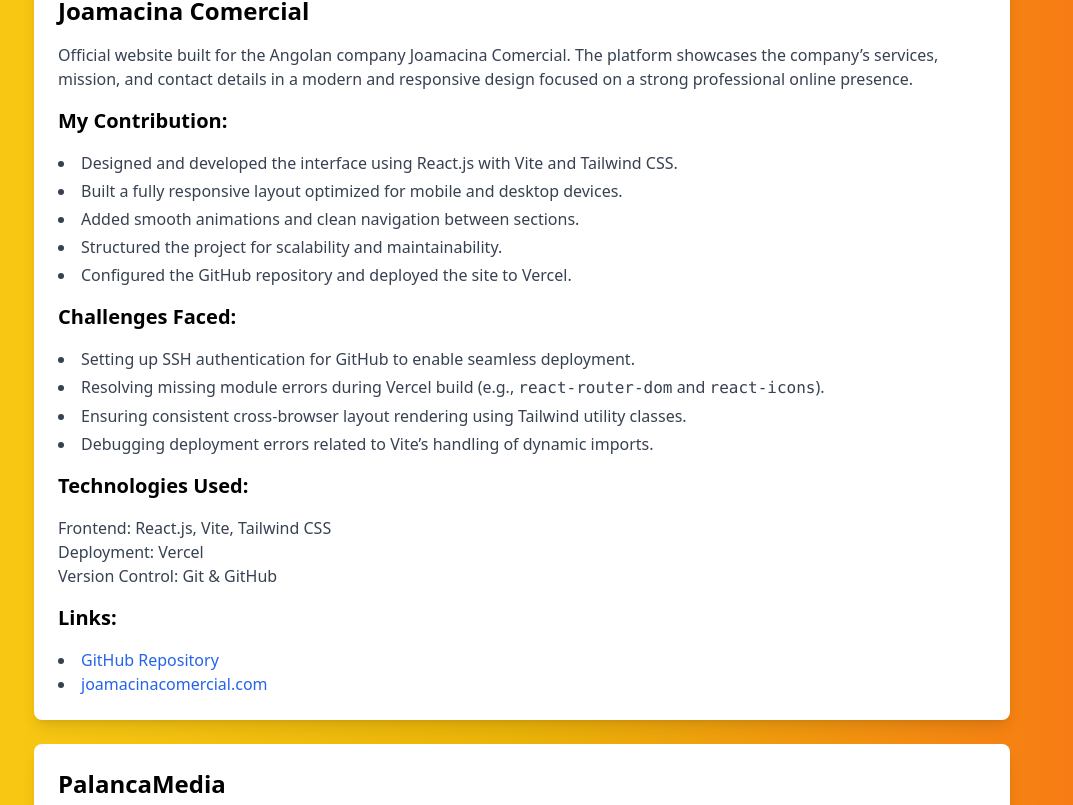
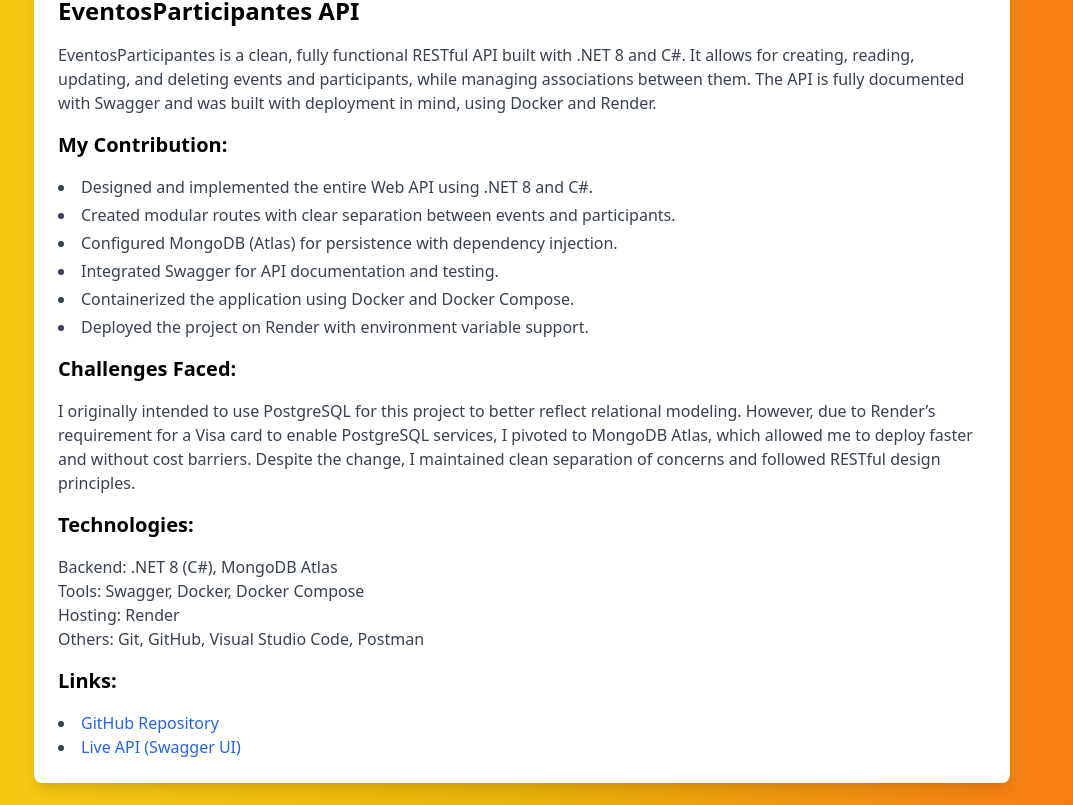
Before and after one commit to TheRealCocky/meu-portfolio-react, a React (Vite) app: page /projects in a window 1280 px wide. Shown: the part 951-1756 px from the top of the page, without its empty margins (118-1191 px from the left). Built offline with nearby package versions, Linux system fonts and the light colour scheme.

Commit message:
ajustando a minha stack

```diff
--- a/src/components/Home.jsx
+++ b/src/components/Home.jsx
@@ -27,7 +27,10 @@
                             <h1 className="text-xl sm:text-2xl md:text-3xl font-bold text-yellow-600">
                                 Euclides Alimador Baltazar Isaac
                             </h1>
-                            <p className="text-md sm:text-lg text-gray-700 mt-3">Web Developer (MERN Stack)</p>
+                            <p className="text-md sm:text-lg text-gray-700 mt-3">
+                                Full Stack Developer (MERN & .NET Web API)
+                            </p>
+
                         </div>
 
                         {/* Botões */}
--- a/src/components/Projects.jsx
+++ b/src/components/Projects.jsx
@@ -45,6 +45,60 @@
 
 
 
+            {/* Project: EventosParticipantes API */}
+            <div className="mb-6 p-6 bg-white rounded-lg shadow-lg space-y-4">
+                <h3 className="text-2xl font-semibold text-angola-black">EventosParticipantes API</h3>
+                <p className="text-gray-700">
+                    EventosParticipantes is a clean, fully functional RESTful API built with .NET 8 and C#. It allows for creating, reading, updating, and deleting events and participants, while managing associations between them. The API is fully documented with Swagger and was built with deployment in mind, using Docker and Render.
+                </p>
+
+                <h4 className="text-xl font-semibold mb-2 text-angola-black">My Contribution:</h4>
+                <ul className="list-disc list-inside text-gray-700 mb-4 space-y-1">
+                    <li>Designed and implemented the entire Web API using .NET 8 and C#.</li>
+                    <li>Created modular routes with clear separation between events and participants.</li>
+                    <li>Configured MongoDB (Atlas) for persistence with dependency injection.</li>
+                    <li>Integrated Swagger for API documentation and testing.</li>
+                    <li>Containerized the application using Docker and Docker Compose.</li>
+                    <li>Deployed the project on Render with environment variable support.</li>
+                </ul>
+
+                <h4 className="text-xl font-semibold text-angola-black">Challenges Faced:</h4>
+                <p className="text-gray-700 mb-4">
+                    I originally intended to use PostgreSQL for this project to better reflect relational modeling. However, due to Render’s requirement for a Visa card to enable PostgreSQL services, I pivoted to MongoDB Atlas, which allowed me to deploy faster and without cost barriers. Despite the change, I maintained clean separation of concerns and followed RESTful design principles.
+                </p>
+
+                <h4 className="text-xl font-semibold">Technologies:</h4>
+                <p className="text-gray-700 mb-4">
+                    Backend: .NET 8 (C#), MongoDB Atlas<br />
+                    Tools: Swagger, Docker, Docker Compose<br />
+                    Hosting: Render<br />
+                    Others: Git, GitHub, Visual Studio Code, Postman
+                </p>
+
+                <h4 className="text-xl font-semibold mb-2 text-angola-black">Links:</h4>
+                <ul className="list-disc list-inside text-gray-700 mb-4">
+                    <li>
+                        <a
+                            href="https://github.com/TheRealCocky/eventoparticipante"
+                            target="_blank"
+                            rel="noopener noreferrer"
+                            className="text-blue-600 hover:underline"
+                        >
+                            GitHub Repository
+                        </a>
+                    </li>
+                    <li>
+                        <a
+                            href="https://eventos-api-i2qr.onrender.com"
+                            target="_blank"
+                            rel="noopener noreferrer"
+                            className="text-blue-600 hover:underline"
+                        >
+                            Live API (Swagger UI)
+                        </a>
+                    </li>
+                </ul>
+            </div>
 
 
 
```
